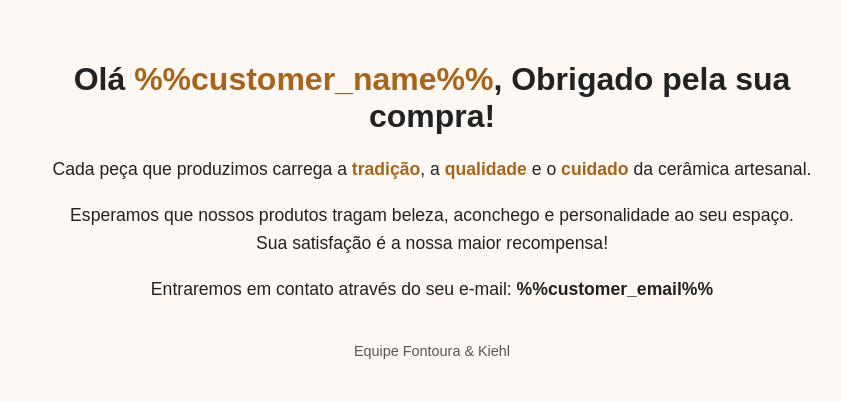
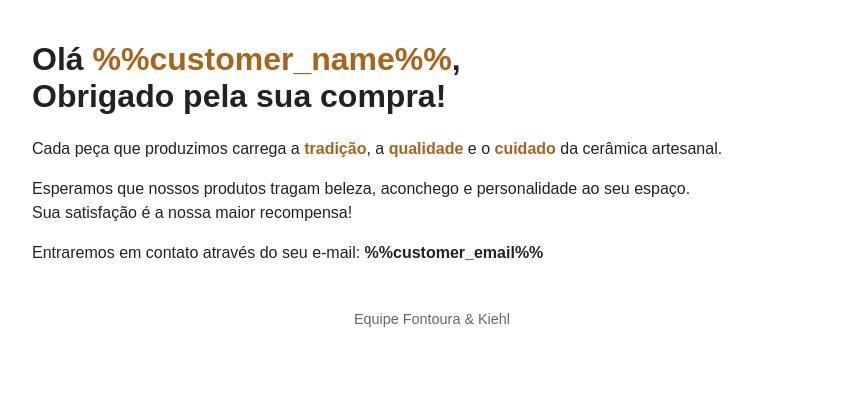
Before and after one commit to ceramicafk-byte/Agradecimento, a plain HTML site: page obrigado.html in a window 1280 px wide. Shown: the whole page, without its empty margins (208-1049 px from the left). Drawn offline with Linux system fonts and the light colour scheme.

Commit message:
Update obrigado.html

```diff
--- a/obrigado.html
+++ b/obrigado.html
@@ -9,51 +9,49 @@
             font-family: Arial, sans-serif;
             margin: 0;
             padding: 0;
-            background-color: #fdf8f3; /* marrom claro/bege */
+            background-color: #ffffff; /* fundo branco puro */
             color: #222;
         }
         .container {
             max-width: 800px;
             margin: auto;
-            padding: 40px 20px;
-            text-align: center;
+            padding: 20px;
         }
-        h1 {
+        .text h1 {
             font-size: 2rem;
             font-weight: bold;
-            margin-bottom: 20px;
         }
-        p {
-            font-size: 1.1rem;
-            line-height: 1.6;
-            margin-bottom: 15px;
+        .text p {
+            font-size: 1rem;
+            line-height: 1.5;
         }
         .highlight {
             color: #a8641a;
             font-weight: bold;
         }
         footer {
-            margin-top: 40px;
+            text-align: center;
+            padding: 10px;
             font-size: 0.9rem;
-            color: #555;
+            color: #666;
         }
     </style>
 </head>
 <body>
 
-    <div class="container">
-        <h1>Olá <span class="highlight">%%customer_name%%</span>, Obrigado pela sua compra!</h1>
+    <div class="container text">
+        <h1>Olá <span class="highlight">%%customer_name%%</span>,<br>Obrigado pela sua compra!</h1>
         <p>Cada peça que produzimos carrega a <span class="highlight">tradição</span>, a <span class="highlight">qualidade</span> e o <span class="highlight">cuidado</span> da cerâmica artesanal.</p>
         <p>Esperamos que nossos produtos tragam beleza, aconchego e personalidade ao seu espaço.<br>
         Sua satisfação é a nossa maior recompensa!</p>
         <p>Entraremos em contato através do seu e-mail: <strong>%%customer_email%%</strong></p>
-
-        <footer>
-            Equipe Fontoura & Kiehl
-        </footer>
     </div>
 
-    <!-- Script oficial Yampi -->
+    <footer>
+        Equipe Fontoura & Kiehl
+    </footer>
+
+    <!-- Script oficial Yampi para preencher variáveis -->
     <script>
         var yampiThankYouScript = document.createElement('script');
         yampiThankYouScript.setAttribute('src', 'https://cdn.yampi.me/thankyou/thankyou.min.js');
@@ -61,5 +59,11 @@
         document.getElementsByTagName('head')[0].appendChild(yampiThankYouScript);
     </script>
 
+    <!-- Google Ads Conversion -->
+    <!--
+    <script>
+        gtag('event', 'conversion', {'send_to': 'AW-SEU_ID/conversion_label'});
+    </script>
+    -->
 </body>
 </html>
```
